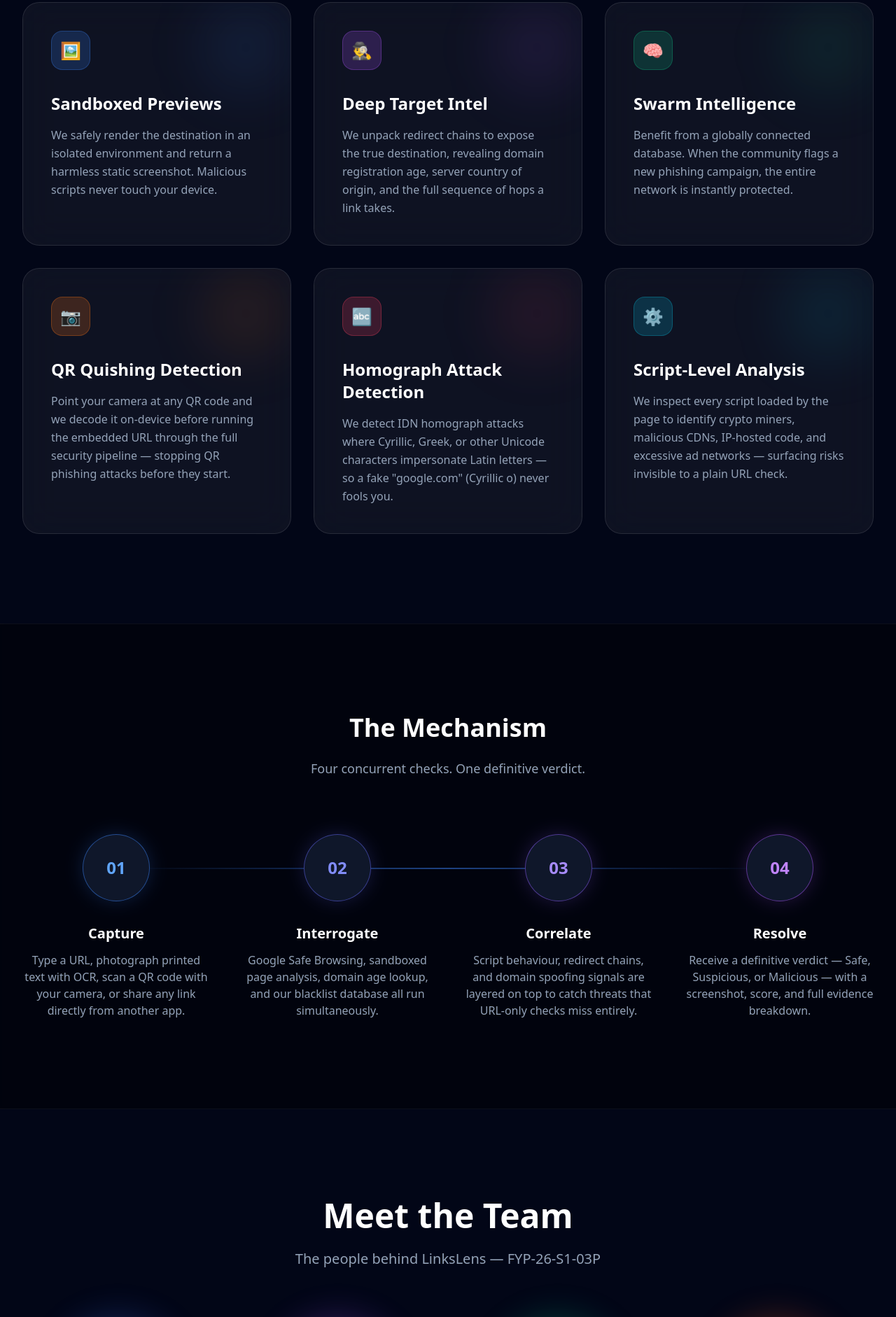
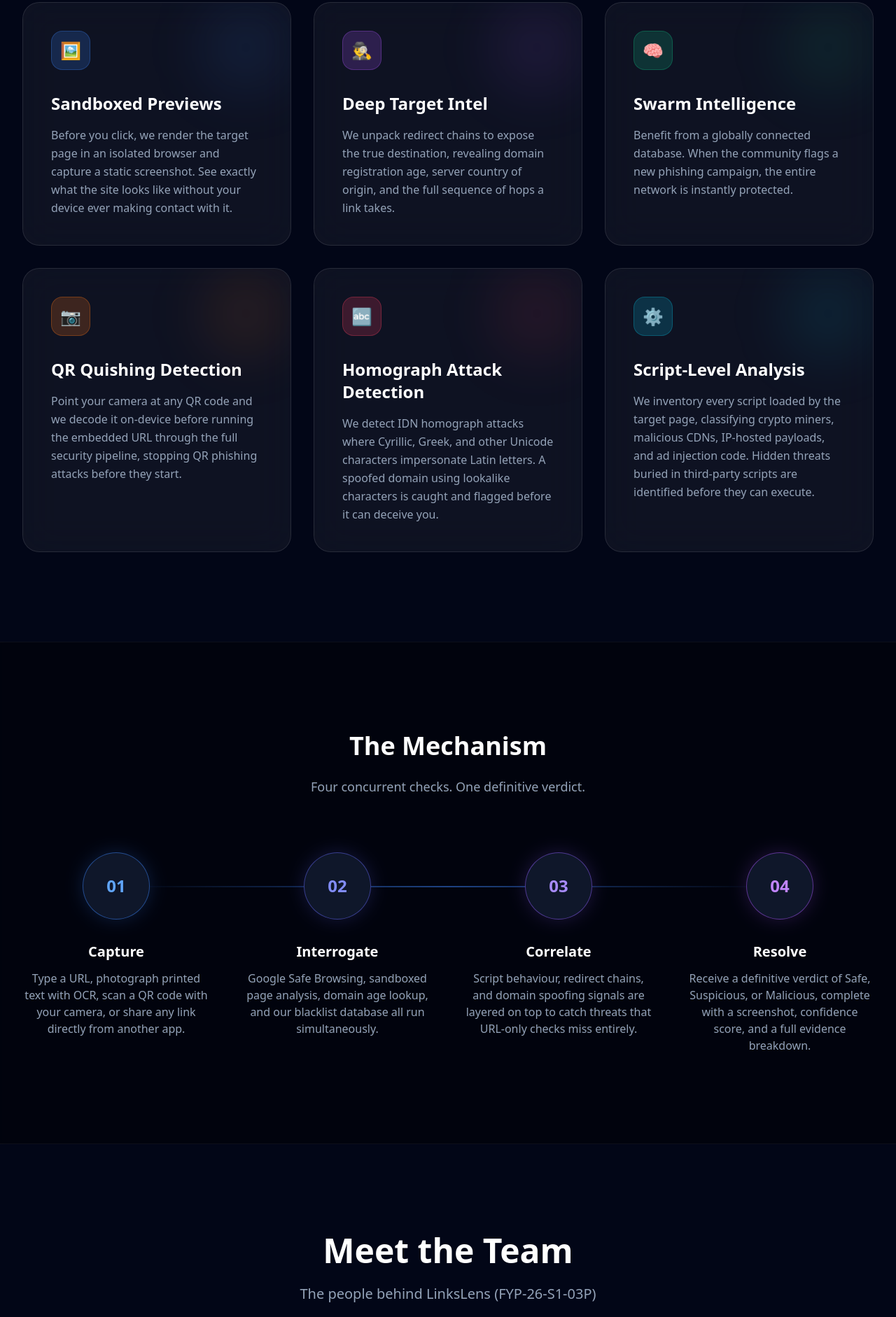
Before and after one commit to Ziriki/CSIT321-LinksLens, a plain HTML site: page website/index.html in a window 1280 px wide. Shown: the part 2024-3906 px from the top of the page at 70% size. Drawn offline with nearby package versions, Linux system fonts and the light colour scheme; files that its build step writes are made by us from their sources.

Commit message:
UI changes

```diff
--- a/website/index.html
+++ b/website/index.html
@@ -103,7 +103,7 @@
                         <span class="text-2xl">🖼️</span>
                     </div>
                     <h3 class="text-2xl font-bold text-slate-900 dark:text-white mb-4">Sandboxed Previews</h3>
-                    <p class="text-slate-500 dark:text-slate-400 leading-relaxed">We safely render the destination in an isolated environment and return a harmless static screenshot. Malicious scripts never touch your device.</p>
+                    <p class="text-slate-500 dark:text-slate-400 leading-relaxed">Before you click, we render the target page in an isolated browser and capture a static screenshot. See exactly what the site looks like without your device ever making contact with it.</p>
                 </div>
                 <div class="group bg-white/80 dark:bg-white/5 backdrop-blur-xl border border-slate-200 dark:border-white/10 rounded-3xl p-10 hover:bg-white dark:hover:bg-white/10 transition-all duration-500 hover:-translate-y-2 relative overflow-hidden shadow-sm dark:shadow-none">
                     <div class="absolute top-0 right-0 w-32 h-32 bg-purple-500/10 rounded-full filter blur-[40px] group-hover:bg-purple-500/20 transition-all"></div>
@@ -127,7 +127,7 @@
                         <span class="text-2xl">📷</span>
                     </div>
                     <h3 class="text-2xl font-bold text-slate-900 dark:text-white mb-4">QR Quishing Detection</h3>
-                    <p class="text-slate-500 dark:text-slate-400 leading-relaxed">Point your camera at any QR code and we decode it on-device before running the embedded URL through the full security pipeline — stopping QR phishing attacks before they start.</p>
+                    <p class="text-slate-500 dark:text-slate-400 leading-relaxed">Point your camera at any QR code and we decode it on-device before running the embedded URL through the full security pipeline, stopping QR phishing attacks before they start.</p>
                 </div>
                 <div class="group bg-white/80 dark:bg-white/5 backdrop-blur-xl border border-slate-200 dark:border-white/10 rounded-3xl p-10 hover:bg-white dark:hover:bg-white/10 transition-all duration-500 hover:-translate-y-2 relative overflow-hidden shadow-sm dark:shadow-none">
                     <div class="absolute top-0 right-0 w-32 h-32 bg-rose-500/10 rounded-full filter blur-[40px] group-hover:bg-rose-500/20 transition-all"></div>
@@ -135,7 +135,7 @@
                         <span class="text-2xl">🔤</span>
                     </div>
                     <h3 class="text-2xl font-bold text-slate-900 dark:text-white mb-4">Homograph Attack Detection</h3>
-                    <p class="text-slate-500 dark:text-slate-400 leading-relaxed">We detect IDN homograph attacks where Cyrillic, Greek, or other Unicode characters impersonate Latin letters — so a fake "gооgle.com" (Cyrillic о) never fools you.</p>
+                    <p class="text-slate-500 dark:text-slate-400 leading-relaxed">We detect IDN homograph attacks where Cyrillic, Greek, and other Unicode characters impersonate Latin letters. A spoofed domain using lookalike characters is caught and flagged before it can deceive you.</p>
                 </div>
                 <div class="group bg-white/80 dark:bg-white/5 backdrop-blur-xl border border-slate-200 dark:border-white/10 rounded-3xl p-10 hover:bg-white dark:hover:bg-white/10 transition-all duration-500 hover:-translate-y-2 relative overflow-hidden shadow-sm dark:shadow-none">
                     <div class="absolute top-0 right-0 w-32 h-32 bg-cyan-500/10 rounded-full filter blur-[40px] group-hover:bg-cyan-500/20 transition-all"></div>
@@ -143,7 +143,7 @@
                         <span class="text-2xl">⚙️</span>
                     </div>
                     <h3 class="text-2xl font-bold text-slate-900 dark:text-white mb-4">Script-Level Analysis</h3>
-                    <p class="text-slate-500 dark:text-slate-400 leading-relaxed">We inspect every script loaded by the page to identify crypto miners, malicious CDNs, IP-hosted code, and excessive ad networks — surfacing risks invisible to a plain URL check.</p>
+                    <p class="text-slate-500 dark:text-slate-400 leading-relaxed">We inventory every script loaded by the target page, classifying crypto miners, malicious CDNs, IP-hosted payloads, and ad injection code. Hidden threats buried in third-party scripts are identified before they can execute.</p>
                 </div>
             </div>
         </div>
@@ -186,7 +186,7 @@
                         04
                     </div>
                     <h4 class="text-xl font-bold text-slate-900 dark:text-white mb-3">Resolve</h4>
-                    <p class="text-slate-500 dark:text-slate-400">Receive a definitive verdict — Safe, Suspicious, or Malicious — with a screenshot, score, and full evidence breakdown.</p>
+                    <p class="text-slate-500 dark:text-slate-400">Receive a definitive verdict of Safe, Suspicious, or Malicious, complete with a screenshot, confidence score, and a full evidence breakdown.</p>
                 </div>
             </div>
         </div>
@@ -196,7 +196,7 @@
         <div class="max-w-7xl mx-auto px-4 sm:px-6 lg:px-8">
             <div class="text-center mb-20">
                 <h2 class="text-4xl md:text-5xl font-bold text-slate-900 dark:text-white mb-6">Meet the Team</h2>
-                <p class="text-xl text-slate-500 dark:text-slate-400">The people behind LinksLens — FYP-26-S1-03P</p>
+                <p class="text-xl text-slate-500 dark:text-slate-400">The people behind LinksLens (FYP-26-S1-03P)</p>
             </div>
 
             <div class="grid grid-cols-1 sm:grid-cols-2 lg:grid-cols-4 gap-10">
```
Also changed, not shown: 1 other file.
